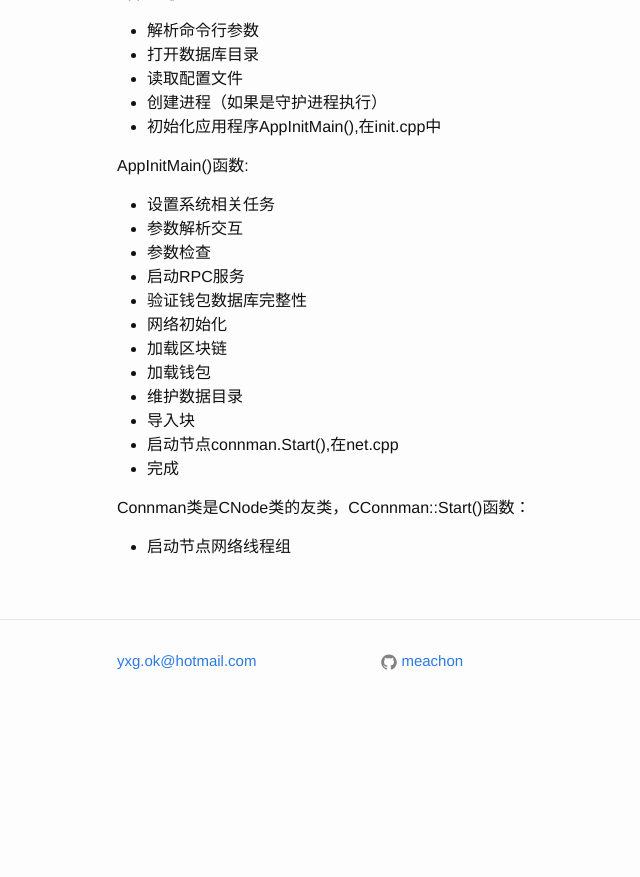
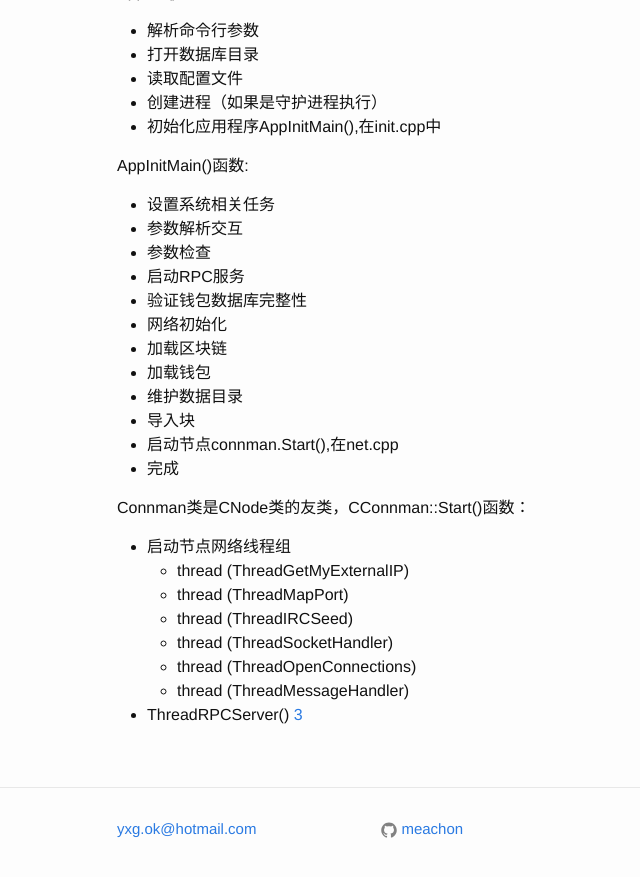
Before and after one commit to meachon/meachon.github.io, a Jekyll site: the page built from _posts/2017-05-10-bitcoin知识汇总.md, in a window 1280 px wide and 900 px high, scrolled down 1832 px. Shown: the top 877 px of the window, without its empty margins (153-793 px from the left). Built offline with Jekyll 4.4.1, drawn with Linux system fonts in a browser that asks for light colours; before the commit the page ends 2564 px from its top, so only the background shows below that.

Commit message:
Update 2017-05-10-bitcoin知识汇总.md
修改bitcoin源代码阅读

```diff
--- a/_posts/2017-05-10-bitcoin知识汇总.md
+++ b/_posts/2017-05-10-bitcoin知识汇总.md
@@ -89,8 +89,15 @@ AppInitMain()函数:
 
 Connman类是CNode类的友类，CConnman::Start()函数：
 - 启动节点网络线程组
-
+  - thread (ThreadGetMyExternalIP)
+  - thread (ThreadMapPort)
+  - thread (ThreadIRCSeed)
+  - thread (ThreadSocketHandler)
+  - thread (ThreadOpenConnections)
+  - thread (ThreadMessageHandler)
+- ThreadRPCServer() [3]
 
 
 [1]: https://bitcoin.org/en/developer-guide#peer-discovery "比特币开发手册"
 [2]: https://dev.visucore.com/bitcoin/doxygen/bitcoind_8cpp.html#a0ddf1224851353fc92bfbff6f499fa97 "bitcoind.cpp File Reference"
+[3]: https://en.bitcoin.it/wiki/Satoshi_Client_Initialization_and_Startup "Satoshi Client Initialization and Startup"
```
